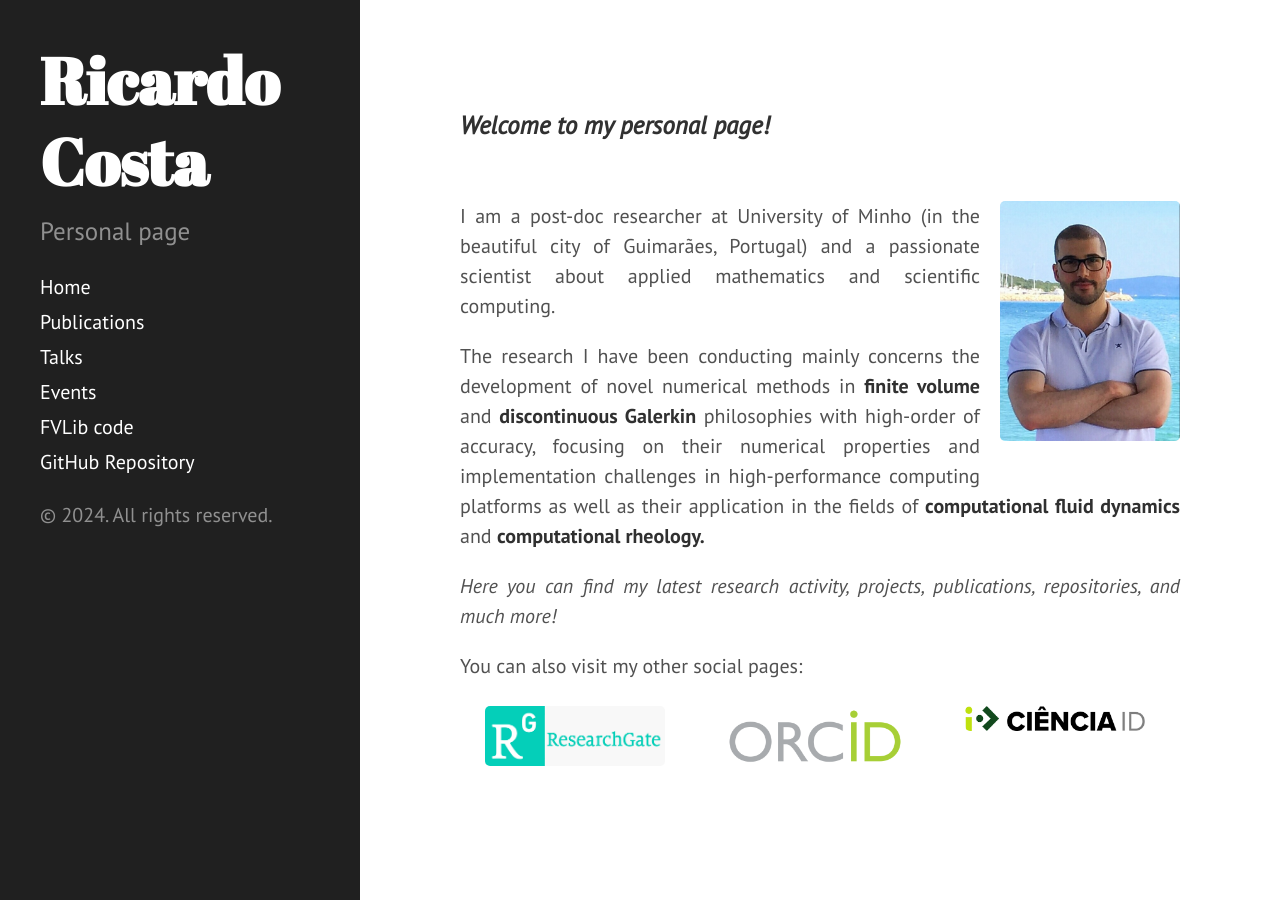
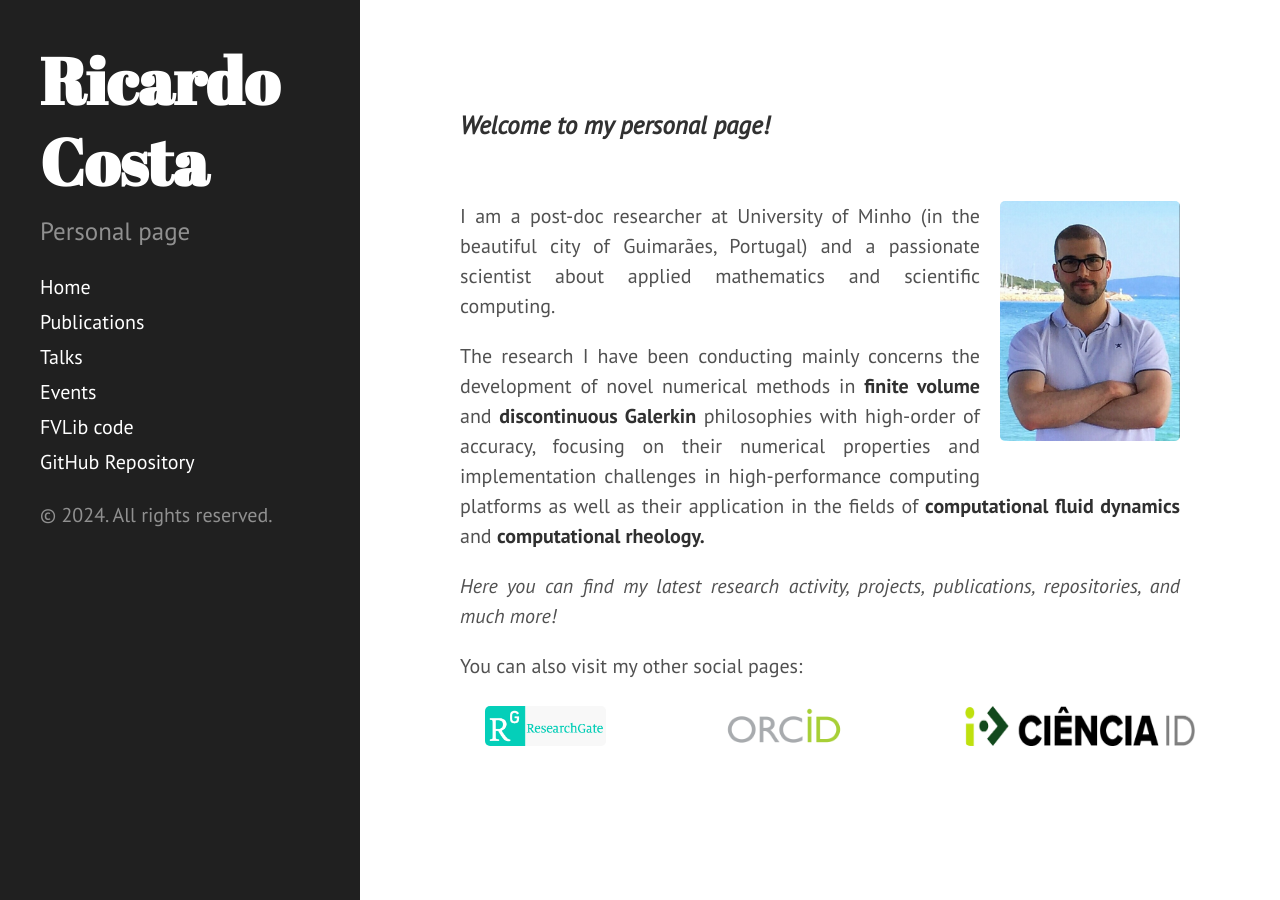
Before and after one commit to ricardodpcosta/ricardodpcosta.github.io, a Jekyll site: the page built from index.md, in a window 1280 px wide. Built offline with Jekyll 4.4.1, drawn with Linux system fonts in a browser that asks for light colours; Markdown is read by kramdown in place of the engine named in the settings.

Commit message:
Update index.md

```diff
--- a/index.md
+++ b/index.md
@@ -20,13 +20,13 @@ You can also visit my other social pages:
 
 <div class="row">
   <div class="column">
-    <img style="width: 9em; margin-left: 1em; margin-bottom: 2em" src="public/researchgate.png" href="www.researchgate.net/profile/ricardo-costa-21">
+    <img style="height: 2em; margin-left: 1em; margin-bottom: 2em" src="public/researchgate.png" href="www.researchgate.net/profile/ricardo-costa-21">
   </div>
   <div class="column">
-    <img style="width: 9em; margin-left: 1em; margin-bottom: 2em" src="public/orcid.png" href="https://orcid.org/0000-0002-1904-8317">
+    <img style="height: 2em; margin-left: 1em; margin-bottom: 2em" src="public/orcid.png" href="https://orcid.org/0000-0002-1904-8317">
   </div>
   <div class="column">
-    <img style="width: 9em; margin-left: 1em; margin-bottom: 2em" src="public/cienciaid.png" href="https://www.cienciavitae.pt/2F14-5623-03EB">
+    <img style="height: 2em; margin-left: 1em; margin-bottom: 2em" src="public/cienciaid.png" href="https://www.cienciavitae.pt/2F14-5623-03EB">
   </div>
 </div>
 
```
